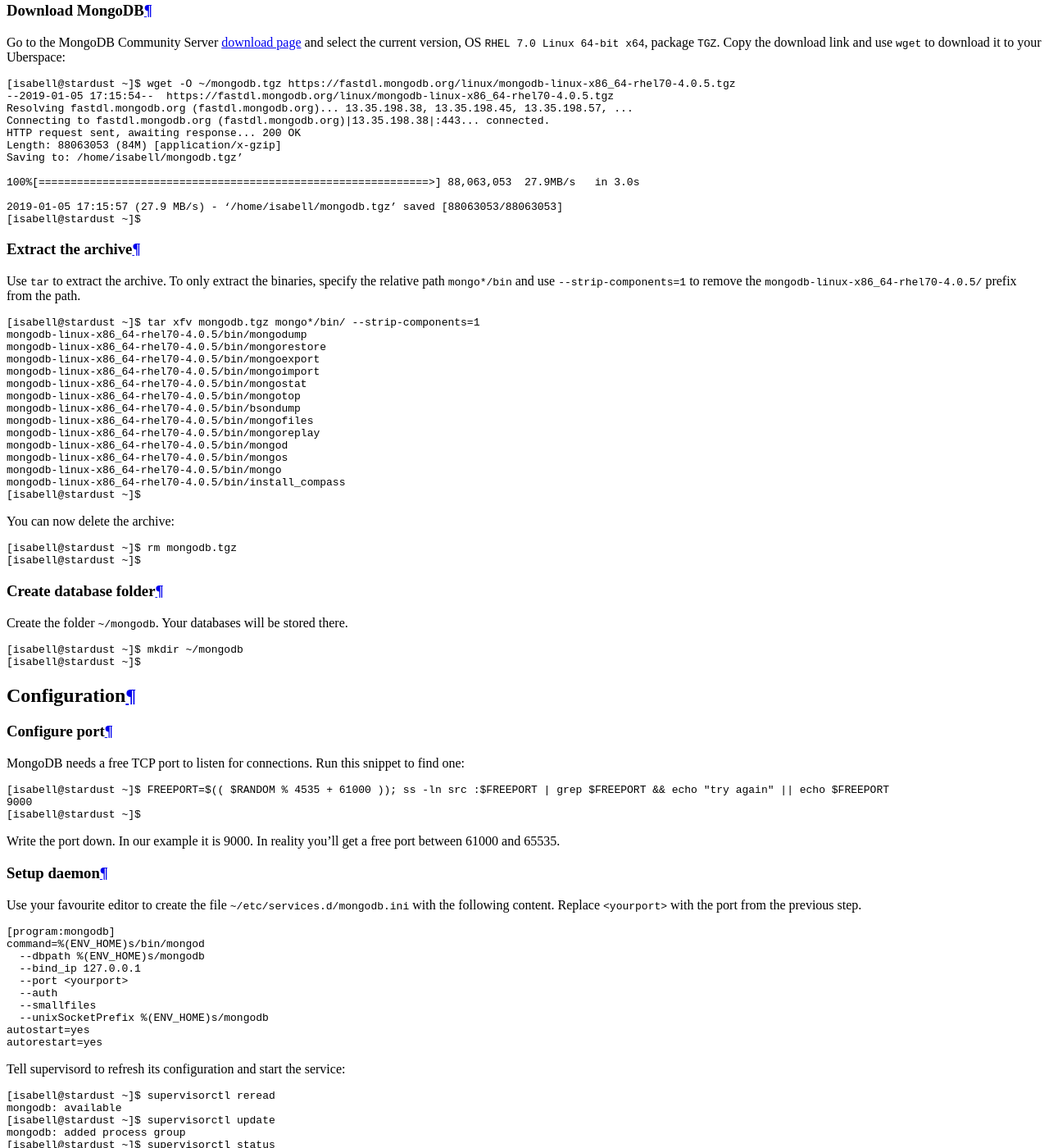
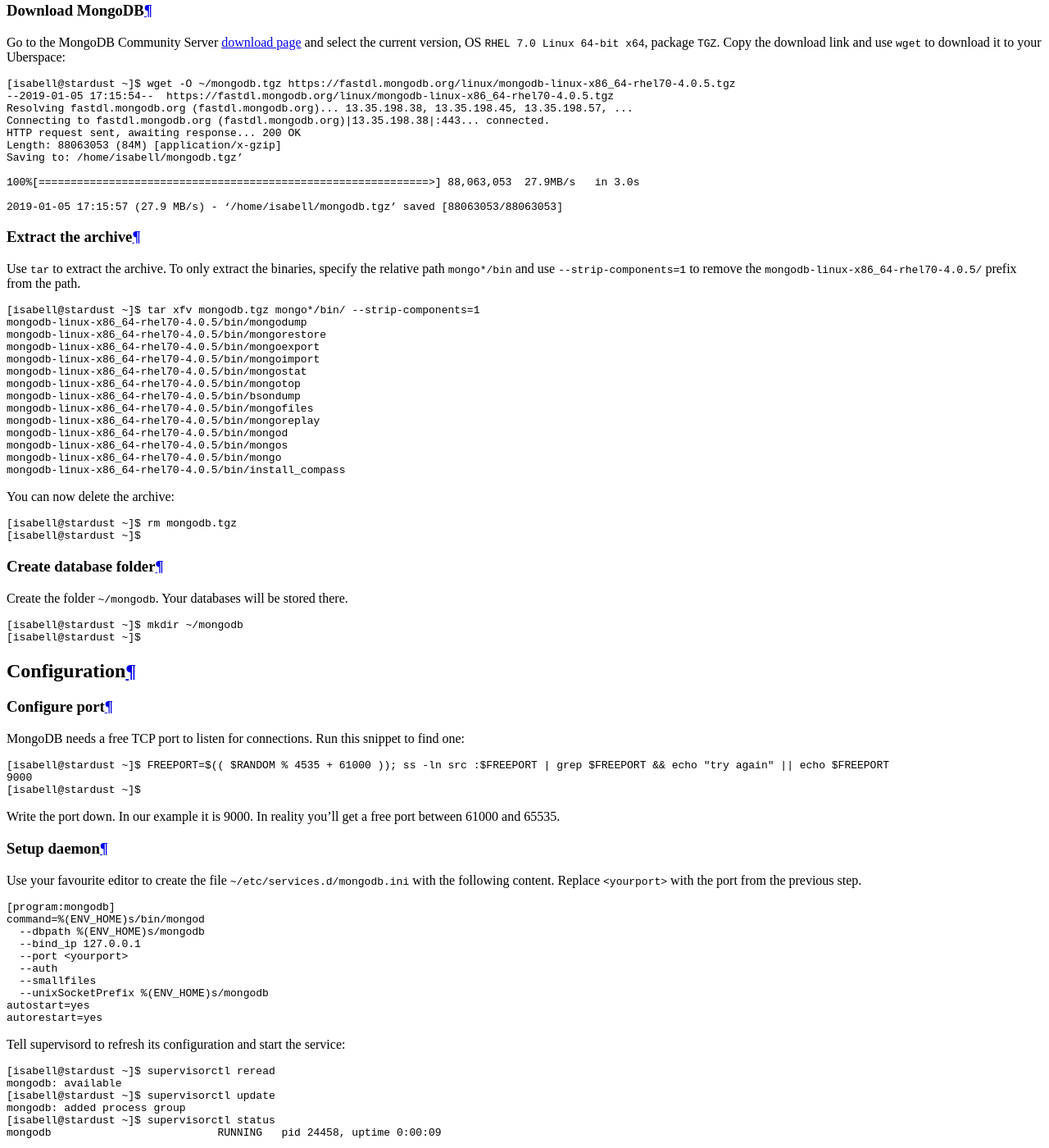
Before and after one commit to Uberspace/lab, a Sphinx documentation site: the page built from source/guide_mongodb.rst, in a window 1280 px wide and 1400 px high, scrolled down 2140 px. Shown: the whole window at 82% size. Built offline with Sphinx 7.4.7 and the Read the Docs theme 2.0.0, drawn with Linux system fonts in a browser that asks for light colours; some of the changed text lies outside the part shown.

Commit message:
Revert "Update guide_mongodb.rst (#302)"
This reverts commit 770a9fea3d7cf3d3beb80cab5ddb80874bb1f7bb.

```diff
--- a/source/guide_mongodb.rst
+++ b/source/guide_mongodb.rst
@@ -45,7 +45,6 @@
  100%[=============================================================>] 88,063,053  27.9MB/s   in 3.0s
 
  2019-01-05 17:15:57 (27.9 MB/s) - ‘/home/isabell/mongodb.tgz’ saved [88063053/88063053]
- [isabell@stardust ~]$
 
 
 
@@ -70,7 +69,6 @@
  mongodb-linux-x86_64-rhel70-4.0.5/bin/mongos
  mongodb-linux-x86_64-rhel70-4.0.5/bin/mongo
  mongodb-linux-x86_64-rhel70-4.0.5/bin/install_compass
- [isabell@stardust ~]$
 
 You can now delete the archive:
 
@@ -128,7 +126,6 @@
  mongodb: added process group
  [isabell@stardust ~]$ supervisorctl status
  mongodb                          RUNNING   pid 24458, uptime 0:00:09
- [isabell@stardust ~]$
 
 If it’s not in state RUNNING, check your configuration.
 
@@ -167,7 +164,6 @@
  Implicit session: session { "id" : UUID("0ddef66e-e716-4ef2-bbc2-a50dfc3fad7e") }
  MongoDB server version: 4.0.5
  Successfully added user: { "user" : "isabell_mongoadmin", "roles" : [ "root" ] }
- [isabell@stardust ~]$
 
 .mongorc.js (optional)
 ----------------------
@@ -233,7 +229,6 @@
  MongoDB server version: 4.0.5
  > exit
  bye
- [isabell@stardust ~]$
 
 .. _MongoDB: https://www.mongodb.com/
 .. _download page: https://www.mongodb.com/download-center/community
```
